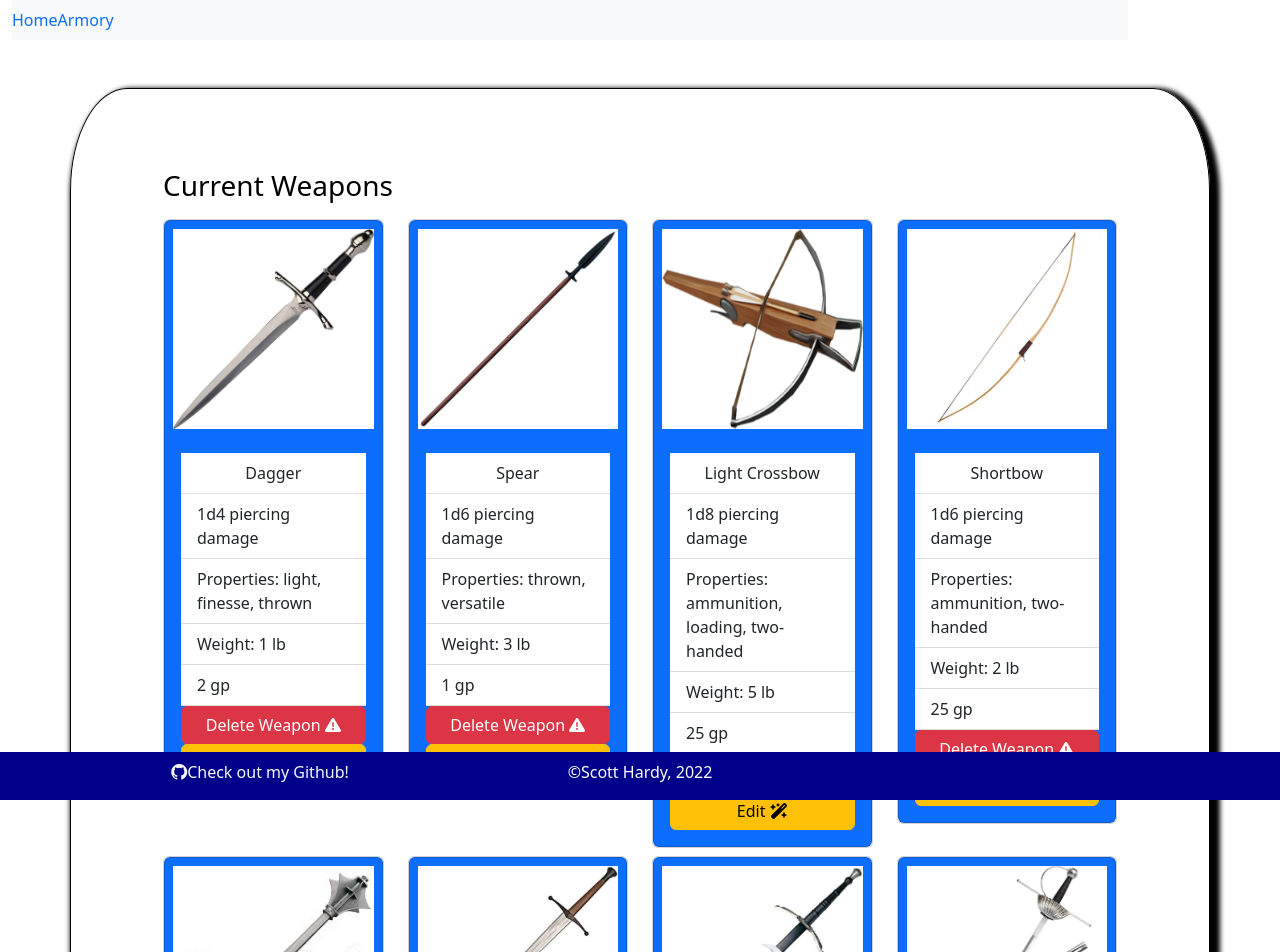
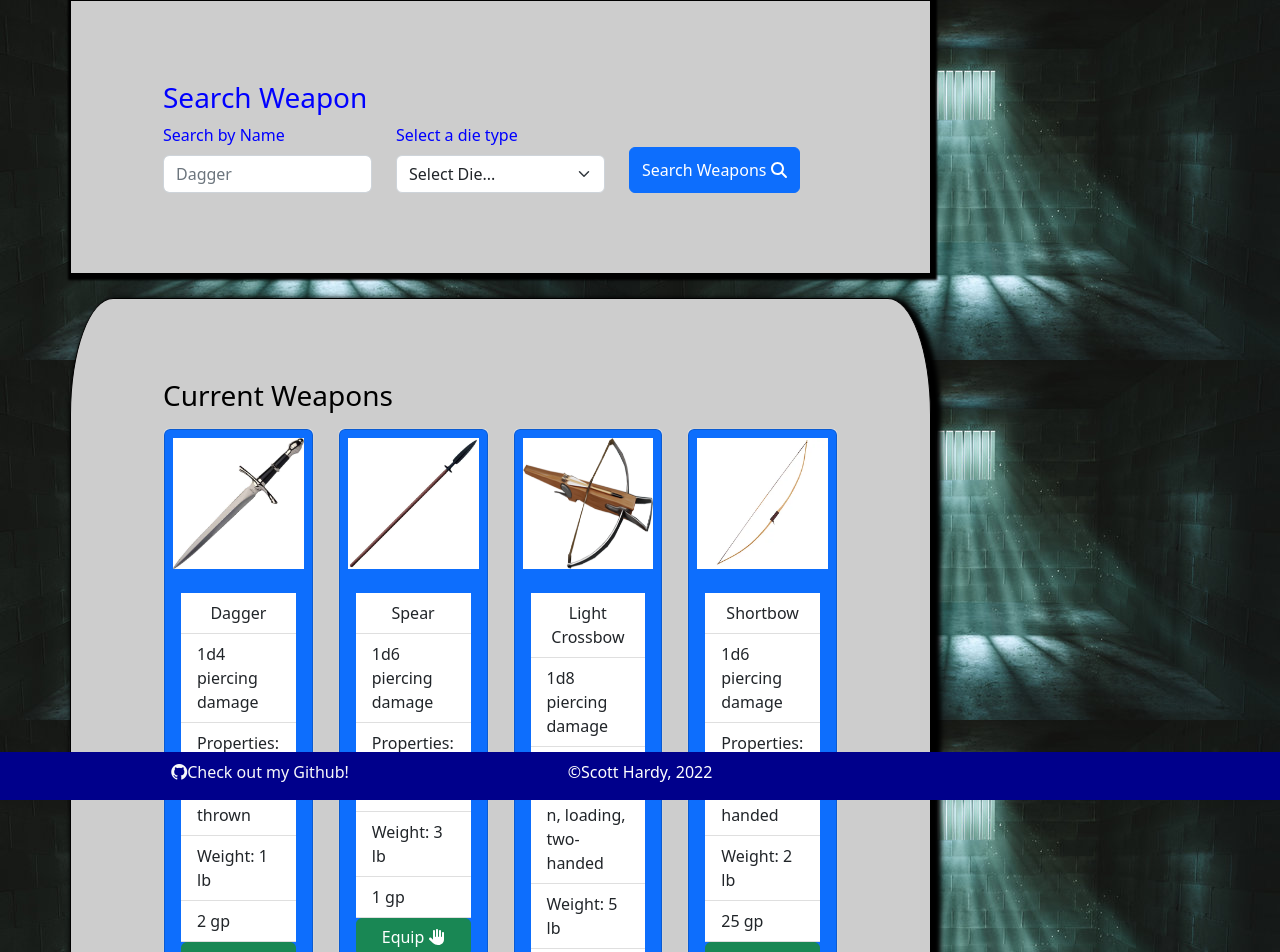
Before and after one commit to ScottHardy4555/FinalProject_Sem1, a React (Create React App) app: page /manager in a window 1280 px wide. Shown: the top 952 px of the page. Built offline with nearby package versions, Linux system fonts and the light colour scheme.

Commit message:
add equip functionality

```diff
--- a/src/Components/AddWeapon.css
+++ b/src/Components/AddWeapon.css
@@ -1,8 +1 @@
 /* stylelint-disable indentation */
-#addWeapon {
-    border-radius: 5%;
-    box-shadow: 5px 5px 5px 5px #000;
-    border: thin solid black;
-    padding: 5em;
-    color: green;
-}
--- a/src/Components/AddWeapon.js
+++ b/src/Components/AddWeapon.js
@@ -115,7 +115,7 @@ function AddWeapon(props) {
   }
 
   return (
-    <div className="row mt-5" id="addWeapon">
+    <div className="row mb-4" id="addWeapon">
       <h3>Add Weapon</h3>
       {/* NAME */}
       <div className="col-md-3" id="name-container">
@@ -266,6 +266,11 @@ function AddWeapon(props) {
                 </p>
               </li>
             ))}
+          {!properties && (
+            <li id="property-none">
+              <p>None</p>
+            </li>
+          )}
         </ul>
       </div>
 
--- a/src/Components/App.css
+++ b/src/Components/App.css
@@ -38,7 +38,9 @@
   }
 }
 
-#allWeapons, #searchWeapon {
+#allWeapons,
+#addWeapon {
+  background-color: rgb(205, 205, 205);
   border-radius: 5%;
   box-shadow: 5px 5px 5px 5px #000;
   border: thin solid black;
@@ -47,5 +49,30 @@
 }
 
 #searchWeapon {
+  background-color: rgb(205, 205, 205);
+  box-shadow: 2px 2px 2px 4px #000;
+  border: thin solid black;
+  padding: 5em;
+  color: #000;
+}
+
+#equippedWeapon {
+  background-color: rgb(205, 205, 205);
+  border-radius: 5%;
+  box-shadow: 2px 2px 0px 0px #000;
+  border: thin solid black;
+  padding: 1em;
+  height: fit-content;
+}
+
+#btn-attack {
+  margin: fit-content;
+}
+
+#searchWeapon {
   color: blue;
 }
+
+header {
+  min-width: 100%;
+}
--- a/src/Components/App.js
+++ b/src/Components/App.js
@@ -10,19 +10,21 @@ import Spar from './Spar';
 
 function App() {
   return (
-    <div>
-      <BrowserRouter>
-        <header className="container w-100 mx-0">
-          <nav className="navbar navbar-expand navbar-light bg-light w-100">
-            <div>
-              <ul className="navbar-nav">
-                <li id="nav-home" className="nav-item">
-                  <Link to='/'>Home</Link>
-                </li>
-                <li id="nav-manager" className="nav-item">
-                  <Link to="/manager">Armory</Link>
-                </li>
-              </ul>
+    <div className="">
+      <WeaponManager/>
+      {/* <BrowserRouter>
+        <header className="container mx-0 align-self-center">
+          <nav className="navbar navbar-expand navbar-light bg-light w-100 text-center">
+            <div className="navbar-nav d-flex flex-row justify-content-around w-100">
+              <div id="nav-home" className="nav-item">
+                <Link to="/">Home</Link>
+              </div>
+              <div id="nav-manager" className="nav-item">
+                <Link to="/manager">Armory</Link>
+              </div>
+              <div id="nav-spar" className="nav-item">
+                <Link to="/spar">Sparring Ring</Link>
+              </div>
             </div>
           </nav>
         </header>
@@ -33,7 +35,7 @@ function App() {
             <Route exact path="/manager" element={<WeaponManager />}></Route>
           </Routes>
         </main>
-      </BrowserRouter>
+      </BrowserRouter> */}
     </div>
   );
 }
--- a/src/Components/Weapon.js
+++ b/src/Components/Weapon.js
@@ -1,7 +1,7 @@
 /* eslint-disable react-hooks/exhaustive-deps */
 import { useState, useEffect } from 'react';
 import { FontAwesomeIcon } from '@fortawesome/react-fontawesome';
-import { faWarning, faMagicWandSparkles } from '@fortawesome/free-solid-svg-icons';
+import { faWarning, faMagicWandSparkles, faHand} from '@fortawesome/free-solid-svg-icons';
 import './Weapon.css';
 
 function Weapon(props) {
@@ -73,7 +73,7 @@ function Weapon(props) {
   }
 
   return (
-    <div className="card ">
+    <div className="card p-0">
       <div className="card bg-primary">
         <img src={props.weapon.image} alt={props.weapon.name} className="p-2" />
         <div className="card-body">
@@ -86,17 +86,29 @@ function Weapon(props) {
               <li className="list-group-item">{buildPropertyList(props.weapon.properties)}</li>
               <li className="list-group-item">Weight: {props.weapon.weight} lb</li>
               <li className="list-group-item">{props.weapon.value} gp</li>
+              {!props.equipped && (
+                <div>
+                  <button
+                    type="button"
+                    className="btn btn-success w-100"
+                    onClick={() => props.updateEquipped(props.weapon)}
+                  >
+                    Equip <FontAwesomeIcon icon={faHand}></FontAwesomeIcon>
+                  </button>
+
+                  <button type="button" className="btn btn-warning w-100" onClick={() => setEditMode(true)}>
+                    Edit <FontAwesomeIcon icon={faMagicWandSparkles}></FontAwesomeIcon>
+                  </button>
                   <button
                     type="button"
                     id="weaponDelete"
-                className="btn btn-danger"
+                    className="btn btn-danger w-100"
                     onClick={() => props.removeWeapon(props.weapon)}
                   >
                     Delete Weapon <FontAwesomeIcon icon={faWarning}></FontAwesomeIcon>
                   </button>
-              <button type="button" className="btn btn-warning" onClick={() => setEditMode(true)}>
-                Edit <FontAwesomeIcon icon={faMagicWandSparkles}></FontAwesomeIcon>
-              </button>
+                </div>
+              )}
             </ul>
           )}
           {editMode && (
--- a/src/Components/WeaponManager.js
+++ b/src/Components/WeaponManager.js
@@ -2,7 +2,6 @@
 
 // import logo from './logo.svg';
 import './App.css';
-import 'bootstrap/dist/css/bootstrap.min.css';
 import { nanoid } from 'nanoid';
 import React, { useState, useEffect } from 'react';
 import AddWeapon from './AddWeapon';
@@ -16,6 +15,10 @@ function App() {
   const [searchResults, setSearchResults] = useState(null);
   const [keywords, setKeywords] = useState('');
   const [searchDie, setSearchDie] = useState('');
+  const [equippedWeapon, setEquippedWeapon] = useState(null);
+  const [atkRoll, setAtkRoll] = useState(0);
+  const [dmgRoll, setDmgRoll] = useState(0);
+  const [attacked, setAttacked] = useState(false);
 
   // Seed Data
   const weapons = [
@@ -151,15 +154,22 @@ function App() {
     },
   ];
 
+  // Initialize
   useEffect(() => {
     if (localStorage) {
       const weaponsLocalStorage = JSON.parse(localStorage.getItem('weapons'));
-
       if (weaponsLocalStorage && weaponsLocalStorage.length !== 0) {
         saveWeapons(weaponsLocalStorage);
       } else saveWeapons(weapons);
+
+      // console.log(equippedWeaponLocalStorage);
+      // const equippedWeaponLocalStorage = JSON.parse(localStorage.getItem('equippedWeapon'));
+      // if (equippedWeaponLocalStorage && equippedWeaponLocalStorage !== null)
+      //   setEquippedWeapon(equippedWeaponLocalStorage);
+      // else setEquippedWeapon(weapons[0]);
     } else {
       saveWeapons(weapons);
+      // setEquippedWeapon(weapons[0]);
     }
   }, []);
 
@@ -168,6 +178,7 @@ function App() {
     setSearchResults(weapons);
     if (localStorage) {
       localStorage.setItem('weapons', JSON.stringify(weapons));
+      localStorage.setItem('equippedWeapon', JSON.stringify(equippedWeapon));
       console.log('saved to local storage');
     }
   }
@@ -224,29 +235,24 @@ function App() {
     saveWeapons([...allWeapons, newWeapon]);
   };
 
+  function updateEquipped(weapon) {
+    setEquippedWeapon(weapon);
+    setAttacked(false);
+  }
+
+  function attack() {
+    setAttacked(true);
+    let result = 0;
+    for (let i = 0; i < equippedWeapon.die_num; i++) result += Math.floor(Math.random() * equippedWeapon.die_type) + 1;
+    setDmgRoll(result);
+    setAtkRoll(Math.floor(Math.random() * 20) + 1);
+  }
+
   // JSX stapler
   return (
-    <div className="container my-5">
-      <div className="row" id="allWeapons">
-        <h3>Current Weapons</h3>
-        {/* Fills out weapon cards for display */}
-        {searchResults &&
-          searchResults.map((weapon) => (
-            <div className="col-md-3 mt-2" key={weapon.id}>
-              <Weapon weapon={weapon} removeWeapon={removeWeapon} updateWeapon={updateWeapon} />
-            </div>
-          ))}
-      </div>
-      {/* Button to construct weapon list DEPRECIATED */}
-      {/* {!allWeapons && (
-        <button type="button" className="btn btn-success btn-lg mt-2" onClick={() => saveWeapons(weapons)}>
-          Save Weapons
-        </button>
-      )} */}
-
-      <AddWeapon addWeapon={addWeapon} />
-
-      <div className="row mt-4" id="searchWeapon">
+    <div className="container my-5 d-flex justify-content-between">
+      <div className="col-md-9">
+        <div className="row mb-4" id="searchWeapon">
           <h3>Search Weapon</h3>
           <div className="col-md-4">
             <label htmlFor="txtKeywords" className="form-label">
@@ -284,12 +290,70 @@ function App() {
                 .value()}
             </select>
           </div>
-        <div className="col-md-4">
-          <button type="button" className="btn btn-primary" onClick={searchWeapons}>
+          <div className="col-md-4 d-flex justify-content-start">
+            <button type="button" className="btn btn-primary mt-4" onClick={searchWeapons}>
               Search Weapons <FontAwesomeIcon icon={faSearch}></FontAwesomeIcon>
             </button>
           </div>
         </div>
+
+        <div className="row mb-4" id="allWeapons">
+          <h3>Current Weapons</h3>
+          {/* Fills out weapon cards for display */}
+          {searchResults &&
+            searchResults.map((weapon) => (
+              <div className="col-md-3 mt-2" key={weapon.id}>
+                <Weapon
+                  weapon={weapon}
+                  removeWeapon={removeWeapon}
+                  updateWeapon={updateWeapon}
+                  updateEquipped={updateEquipped}
+                  equipped={false}
+                />
+              </div>
+            ))}
+        </div>
+        {/* Button to construct weapon list DEPRECIATED */}
+        {/* {!allWeapons && (
+        <button type="button" className="btn btn-success btn-lg mt-2" onClick={() => saveWeapons(weapons)}>
+          Save Weapons
+        </button>
+      )} */}
+
+        <AddWeapon addWeapon={addWeapon} />
+      </div>
+      {equippedWeapon && (
+        <div className="col-md-2" id="equippedWeapon">
+          <div id="equipHeader">
+            <h3>Equipped:</h3>
+          </div>
+          <div className="row" key={equippedWeapon.id}>
+            <Weapon
+              weapon={equippedWeapon}
+              removeWeapon={removeWeapon}
+              updateWeapon={updateWeapon}
+              updateEquipped={updateEquipped}
+              equipped={true}
+            />
+          </div>
+          <div id="attack">
+            <div id="attackHeader" className='mt-4 d-flex flex-column justify-content-center'>
+              <h2 className='text-center '>Attack</h2>
+              <button type="button" id="attackBtn" className="btn btn-danger" onClick={attack}>
+                Attack!
+              </button>
+              {attacked && (
+                <div>
+                  <p>You rolled a {atkRoll} on the attack!</p>
+                  <p>
+                    You dealt {dmgRoll} {equippedWeapon.dmg_type} damage!
+                  </p>
+                </div>
+              )}
+            </div>
+          </div>
+        </div>
+      )}
     </div>
   );
 }
--- a/src/index.css
+++ b/src/index.css
@@ -26,5 +26,7 @@ body {
 }
 
 .wrapper {
+  margin-top:-3em;
   min-width: 100%;
+  background-image: url('../public/images/background.jpg');
 }
--- a/src/index.js
+++ b/src/index.js
@@ -9,7 +9,7 @@ import reportWebVitals from './reportWebVitals';
 const root = ReactDOM.createRoot(document.getElementById('root'));
 root.render(
   <React.StrictMode>
-    <div className='wrapper w-100'>
+    <div className='wrapper w-100 min-vh-100'>
       {/* <Header /> */}
         <App />
       <Footer />
```
Also changed, not shown: public/images/background.jpg (added). Lines whose indentation alone changed are shown as unchanged.
